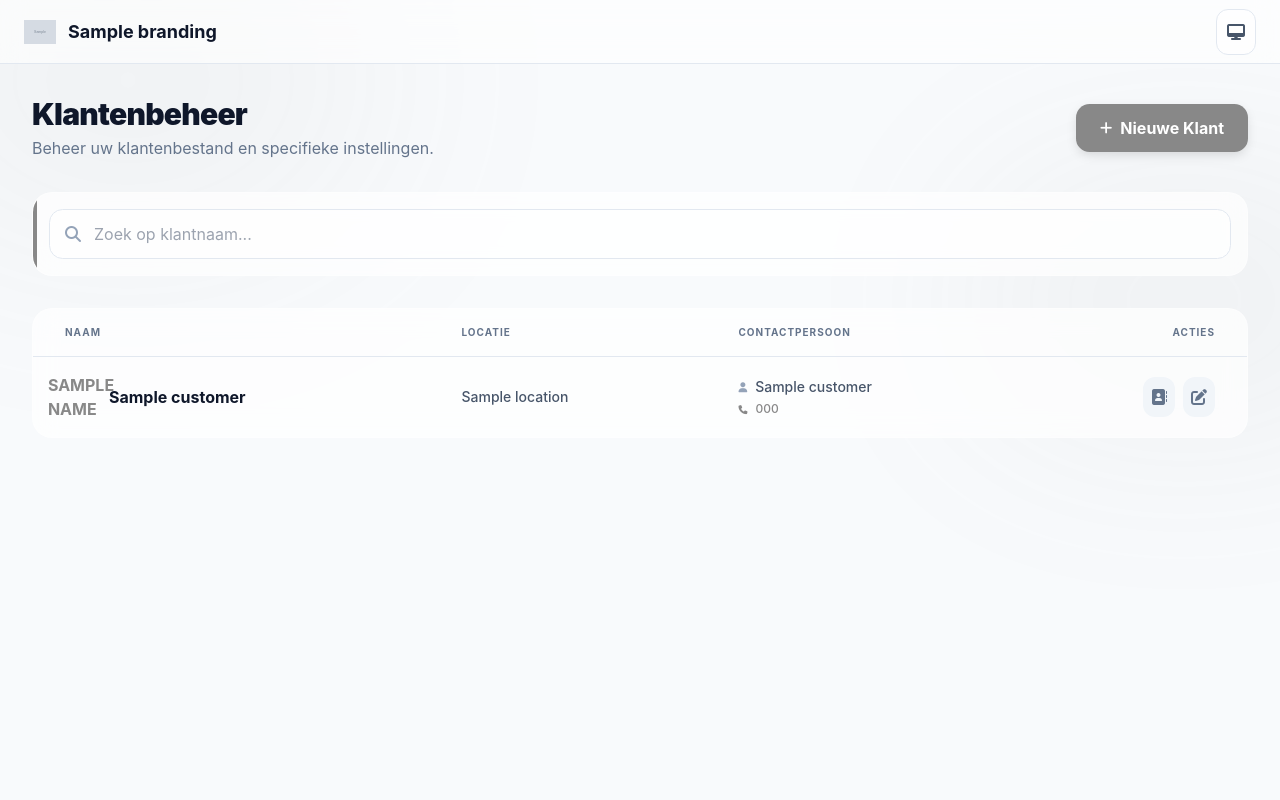
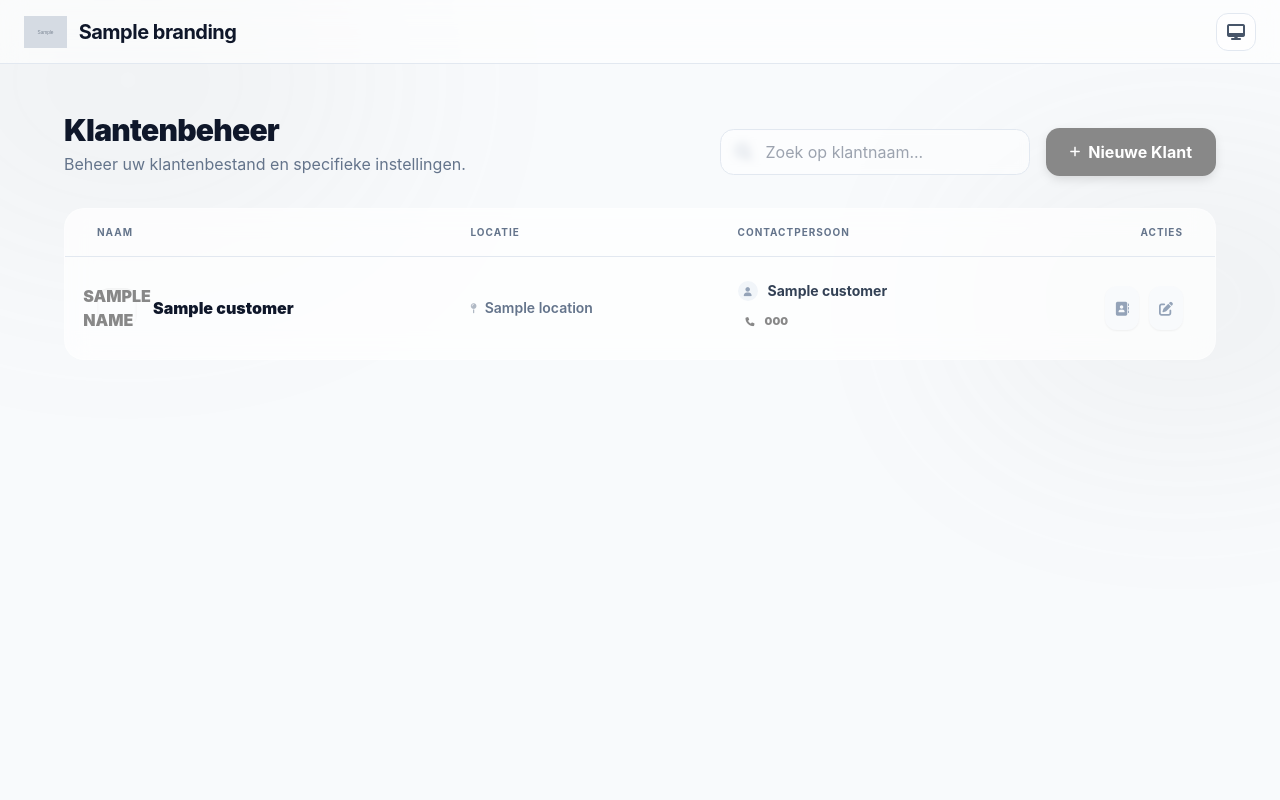
Before and after one commit to Ivoozz/periodiek-systeembeheer, a Python web app: template app/templates/customers.html in a window 1280 px wide. Run offline with Jinja, Linux system fonts and the light colour scheme; the template is opened without the code that fills it: most values are stand-ins (such as "Sample title", 1, 10 or a date in 2020); grey boxes marked "Sample" are stand-in pictures; some libraries are stand-ins or nearby versions.

Commit message:
style: fix UI layout and alignment issues across the application

```diff
--- a/app/templates/base.html
+++ b/app/templates/base.html
@@ -86,6 +86,18 @@
         .dark .form-input { background: rgba(30, 41, 59, 0.5); border-color: #334155; color: white; }
         .form-input:focus { border-color: var(--brand-primary); box-shadow: 0 0 0 3px rgba(14, 165, 233, 0.2); }
 
+        .form-label {
+            display: block;
+            font-size: 0.75rem;
+            font-weight: 800;
+            text-transform: uppercase;
+            tracking: 0.1em;
+            color: #64748b;
+            margin-bottom: 0.5rem;
+            margin-left: 0.25rem;
+        }
+        .dark .form-label { color: #94a3b8; }
+
         .nav-link {
             display: flex;
             align-items: center;
@@ -109,6 +121,13 @@
         }
 
         [x-cloak] { display: none !important; }
+
+        @keyframes shake {
+            0%, 100% { transform: translateX(0); }
+            25% { transform: translateX(-5px); }
+            75% { transform: translateX(5px); }
+        }
+        .animate-shake { animation: shake 0.2s ease-in-out 0s 2; }
     </style>
 
     <!-- Scripts (Defer for speed) -->
@@ -253,56 +272,62 @@
         <!-- Main Wrapper -->
         <div class="flex-1 flex flex-col {% if user %}md:pl-64{% endif %} min-h-screen">
             <!-- Header -->
-            <header class="sticky top-0 z-40 bg-white/60 dark:bg-slate-950/60 backdrop-blur-md border-b border-slate-200 dark:border-slate-800 h-16 flex items-center justify-between px-6">
-                <div class="flex items-center gap-4 overflow-hidden">
+            <header class="sticky top-0 z-40 bg-white/60 dark:bg-slate-950/60 backdrop-blur-md border-b border-slate-200 dark:border-slate-800 h-16 flex items-center justify-between px-6 shrink-0">
+                <div class="flex items-center gap-4 overflow-hidden h-full">
                     {% if not user %}
-                    <a href="/" class="flex items-center gap-3">
+                    <a href="/" class="flex items-center gap-3 h-full">
                         {% if branding.logo_url %}
-                        <img src="{{ branding.logo_url }}" alt="Logo" class="h-6 w-auto">
+                        <img src="{{ branding.logo_url }}" alt="Logo" class="h-8 w-auto">
                         {% else %}
-                        <div class="p-1.5 rounded-lg text-white" style="background-color: var(--brand-primary);">
+                        <div class="p-2 rounded-lg text-white shadow-sm" style="background-color: var(--brand-primary);">
                             <i class="fas fa-server"></i>
                         </div>
                         {% endif %}
-                        <span class="text-lg font-bold truncate">{{ branding.brand_name }}</span>
+                        <span class="text-xl font-bold tracking-tight truncate">{{ branding.brand_name }}</span>
                     </a>
                     {% else %}
-                    <h2 class="text-lg font-black truncate max-w-[200px]">{% block mobile_title %}{{ branding.brand_name }}{% endblock %}</h2>
+                    <div class="flex items-center gap-3 h-full">
+                        <h2 class="text-xl font-black tracking-tight truncate">{% block mobile_title %}{{ branding.brand_name }}{% endblock %}</h2>
+                    </div>
                     {% endif %}
                 </div>
 
-                <div class="flex items-center gap-3">
+                <div class="flex items-center gap-3 h-full">
                     <!-- Global Search Button (Mobile focus) -->
                     {% if user %}
-                    <button class="md:hidden p-2.5 rounded-xl bg-slate-100 dark:bg-slate-800 text-slate-500">
+                    <button class="md:hidden p-2.5 rounded-xl bg-slate-100 dark:bg-slate-800 text-slate-500 hover:bg-slate-200 dark:hover:bg-slate-700 transition-colors">
                         <i class="fas fa-search"></i>
                     </button>
                     {% endif %}
 
                     <!-- Theme Toggle -->
-                    <div x-data="{ open: false }" class="relative">
-                        <button @click="open = !open" class="p-2.5 rounded-xl bg-white/50 dark:bg-slate-800/50 border border-slate-200 dark:border-slate-700 text-slate-600 dark:text-slate-400 hover:bg-slate-100 dark:hover:bg-slate-700 transition-all">
+                    <div x-data="{ open: false }" class="relative flex items-center h-full">
+                        <button @click="open = !open" class="p-2.5 rounded-xl bg-white/50 dark:bg-slate-800/50 border border-slate-200 dark:border-slate-700 text-slate-600 dark:text-slate-400 hover:bg-slate-100 dark:hover:bg-slate-700 transition-all flex items-center justify-center">
                             <i x-show="theme === 'light'" class="fas fa-sun"></i>
                             <i x-show="theme === 'dark'" class="fas fa-moon"></i>
                             <i x-show="theme === 'system'" class="fas fa-desktop"></i>
                         </button>
-                        <div x-show="open" x-cloak @click.away="open = false" class="absolute right-0 mt-2 w-36 bg-white dark:bg-slate-800 border border-slate-200 dark:border-slate-700 rounded-2xl shadow-2xl z-50 overflow-hidden p-1.5">
+                        <div x-show="open" x-cloak @click.away="open = false"
+                             x-transition:enter="transition ease-out duration-100"
+                             x-transition:enter-start="opacity-0 scale-95"
+                             x-transition:enter-end="opacity-100 scale-100"
+                             class="absolute right-0 top-full mt-2 w-40 bg-white dark:bg-slate-800 border border-slate-200 dark:border-slate-700 rounded-2xl shadow-2xl z-50 overflow-hidden p-1.5">
                             <button @click="setTheme('light'); open = false" class="w-full px-3 py-2 text-left text-sm rounded-xl hover:bg-slate-100 dark:hover:bg-slate-700 flex items-center gap-3 transition-colors">
-                                <i class="fas fa-sun w-4 text-amber-500"></i> Light
+                                <i class="fas fa-sun w-4 text-amber-500 text-center"></i> Light
                             </button>
                             <button @click="setTheme('dark'); open = false" class="w-full px-3 py-2 text-left text-sm rounded-xl hover:bg-slate-100 dark:hover:bg-slate-700 flex items-center gap-3 transition-colors">
-                                <i class="fas fa-moon w-4 text-indigo-400"></i> Dark
+                                <i class="fas fa-moon w-4 text-indigo-400 text-center"></i> Dark
                             </button>
                             <button @click="setTheme('system'); open = false" class="w-full px-3 py-2 text-left text-sm rounded-xl hover:bg-slate-100 dark:hover:bg-slate-700 flex items-center gap-3 transition-colors">
-                                <i class="fas fa-desktop w-4 text-slate-400"></i> System
+                                <i class="fas fa-desktop w-4 text-slate-400 text-center"></i> System
                             </button>
                         </div>
                     </div>
                 </div>
             </header>
 
-            <main class="flex-grow p-4 md:p-8">
-                <div class="max-w-7xl mx-auto">
+            <main class="flex-grow p-4 md:p-12 overflow-y-auto">
+                <div class="max-w-6xl mx-auto w-full">
                     {% block content %}{% endblock %}
                 </div>
             </main>
--- a/app/templates/customers.html
+++ b/app/templates/customers.html
@@ -8,29 +8,27 @@
     editContactName: '',
     editContactPhone: ''
 }" class="space-y-8 animate-in fade-in duration-500">
-    <div class="flex flex-col md:flex-row md:items-center justify-between gap-4">
-        <div>
+    <div class="flex flex-col lg:flex-row lg:items-end justify-between gap-6">
+        <div class="space-y-1">
             <h1 class="text-3xl font-black text-slate-900 dark:text-white tracking-tight">Klantenbeheer</h1>
-            <p class="text-slate-500 dark:text-slate-400 mt-1">Beheer uw klantenbestand en specifieke instellingen.</p>
+            <p class="text-slate-500 dark:text-slate-400">Beheer uw klantenbestand en specifieke instellingen.</p>
         </div>
-        <button @click="modalOpen = true" class="btn-ultra">
-            <i class="fas fa-plus text-sm"></i> Nieuwe Klant
-        </button>
-    </div>
-
+        <div class="flex flex-col sm:flex-row gap-4 items-stretch sm:items-center">
             <!-- Search bar -->
-    <div class="glass-card p-4 relative overflow-hidden group">
-        <div class="absolute inset-y-0 left-0 w-1 bg-brand-primary transition-all duration-300"></div>
-        <div class="relative">
-            <div class="absolute inset-y-0 left-0 pl-4 flex items-center pointer-events-none text-slate-400">
-                <i class="fas fa-search group-focus-within:text-brand-primary transition-colors"></i>
+            <div class="relative group min-w-[300px]">
+                <div class="absolute inset-y-0 left-0 pl-4 flex items-center pointer-events-none text-slate-400 group-focus-within:text-brand-primary transition-colors">
+                    <i class="fas fa-search"></i>
                 </div>
                 <input type="text" name="search"
                        hx-get="/customers/table"
                        hx-trigger="keyup changed delay:500ms"
                        hx-target="#customer-table"
-                   class="form-input pl-11 py-3"
+                       class="form-input pl-11 py-2.5 bg-white/50 dark:bg-slate-900/50 backdrop-blur-sm"
                        placeholder="Zoek op klantnaam...">
+            </div>
+            <button @click="modalOpen = true" class="btn-ultra shrink-0">
+                <i class="fas fa-plus text-xs"></i> Nieuwe Klant
+            </button>
         </div>
     </div>
 
--- a/app/templates/customers_table.html
+++ b/app/templates/customers_table.html
@@ -1,45 +1,50 @@
 {% for customer in customers %}
-<tr class="hover:bg-slate-50/50 dark:hover:bg-slate-800/30 transition-colors text-slate-600 dark:text-slate-300 group border-b border-slate-100 dark:border-slate-800 md:border-none">
-    <td class="px-8 py-5" data-label="Naam">
-        <div class="flex items-center gap-3">
-            <div class="w-8 h-8 rounded-lg bg-brand-primary/10 flex items-center justify-center text-brand-primary font-bold group-hover:scale-110 transition-transform flex-shrink-0">
+<tr class="hover:bg-slate-50/50 dark:hover:bg-slate-800/30 transition-colors text-slate-600 dark:text-slate-300 group border-b border-slate-100 dark:border-slate-800 last:border-0 md:border-b">
+    <td class="px-8 py-6" data-label="Naam">
+        <div class="flex items-center gap-4">
+            <div class="w-10 h-10 rounded-xl bg-brand-primary/10 flex items-center justify-center text-brand-primary font-black group-hover:scale-110 transition-transform flex-shrink-0 shadow-inner">
                 {{ customer.name[0].upper() }}
             </div>
-            <span class="font-bold text-slate-900 dark:text-white truncate">{{ customer.name }}</span>
+            <span class="font-black text-slate-900 dark:text-white truncate text-base">{{ customer.name }}</span>
         </div>
     </td>
-    <td class="px-8 py-5 text-sm font-medium" data-label="Locatie">
-        <span class="truncate">{{ customer.location or '-' }}</span>
+    <td class="px-8 py-6 text-sm font-semibold" data-label="Locatie">
+        <div class="flex items-center gap-2 text-slate-500 dark:text-slate-400">
+            <i class="fas fa-map-pin text-[10px] opacity-50"></i>
+            <span class="truncate">{{ customer.location or '-' }}</span>
+        </div>
     </td>
-    <td class="px-8 py-5 text-sm font-medium" data-label="Contact">
-        <div class="space-y-1">
-            <div class="flex items-center gap-2">
-                <i class="fas fa-user text-[10px] text-slate-400"></i>
-                <span class="truncate">{{ customer.contact_name or customer.contact_person or '-' }}</span>
+    <td class="px-8 py-6 text-sm" data-label="Contact">
+        <div class="space-y-1.5">
+            <div class="flex items-center gap-2.5">
+                <div class="w-5 h-5 rounded-full bg-slate-100 dark:bg-slate-800 flex items-center justify-center">
+                    <i class="fas fa-user text-[9px] text-slate-400"></i>
+                </div>
+                <span class="font-bold text-slate-700 dark:text-slate-200 truncate">{{ customer.contact_name or customer.contact_person or '-' }}</span>
             </div>
             {% if customer.contact_phone %}
-            <a href="tel:{{ customer.contact_phone }}" class="flex items-center gap-2 text-xs text-brand-primary hover:underline">
+            <a href="tel:{{ customer.contact_phone }}" class="inline-flex items-center gap-2.5 px-2 py-1 rounded-lg bg-brand-primary/5 text-[11px] font-black text-brand-primary hover:bg-brand-primary/10 transition-colors">
                 <i class="fas fa-phone text-[9px]"></i>
                 {{ customer.contact_phone }}
             </a>
             {% endif %}
         </div>
     </td>
-    <td class="px-8 py-5 text-right" data-label="Acties">
-        <div class="flex items-center justify-end gap-2">
+    <td class="px-8 py-6 text-right" data-label="Acties">
+        <div class="flex items-center justify-end gap-2.5">
             <button @click="editContactModalOpen = true; editCustomerId = {{ customer.id }}; editContactName = '{{ customer.contact_name or customer.contact_person or '' }}'; editContactPhone = '{{ customer.contact_phone or '' }}'"
-                    class="p-3 md:p-2 rounded-xl bg-slate-100 dark:bg-slate-800 text-slate-500 hover:bg-brand-primary/10 hover:text-brand-primary transition-all" title="Contact">
-                <i class="fas fa-address-book"></i>
+                    class="p-2.5 rounded-xl bg-slate-50 dark:bg-slate-900 text-slate-400 hover:bg-brand-primary hover:text-white transition-all shadow-sm" title="Contact">
+                <i class="fas fa-address-book text-sm"></i>
             </button>
-            <button class="p-3 md:p-2 rounded-xl bg-slate-100 dark:bg-slate-800 text-slate-500 hover:bg-sky-500/10 hover:text-sky-600 dark:hover:text-sky-400 transition-all" title="Bewerken">
-                <i class="fas fa-edit"></i>
+            <button class="p-2.5 rounded-xl bg-slate-50 dark:bg-slate-900 text-slate-400 hover:bg-sky-500 hover:text-white transition-all shadow-sm" title="Bewerken">
+                <i class="fas fa-edit text-sm"></i>
             </button>
             {% if user.role.value == 'Admin' %}
             <button hx-delete="/customers/{{ customer.id }}"
                     hx-target="#customer-table"
                     hx-confirm="Weet u zeker dat u {{ customer.name }} wilt verwijderen?"
-                    class="p-3 md:p-2 rounded-xl bg-slate-100 dark:bg-slate-800 text-slate-500 hover:bg-red-500/10 hover:text-red-600 dark:hover:text-red-400 transition-all" title="Verwijderen">
-                <i class="fas fa-trash-alt"></i>
+                    class="p-2.5 rounded-xl bg-slate-50 dark:bg-slate-900 text-slate-400 hover:bg-red-500 hover:text-white transition-all shadow-sm" title="Verwijderen">
+                <i class="fas fa-trash-alt text-sm"></i>
             </button>
             {% endif %}
         </div>
```
Also changed, not shown: app/templates/dashboard.html (+15 -15 lines), app/templates/login.html (+26 -23 lines). Lines whose indentation alone changed are shown as unchanged.
